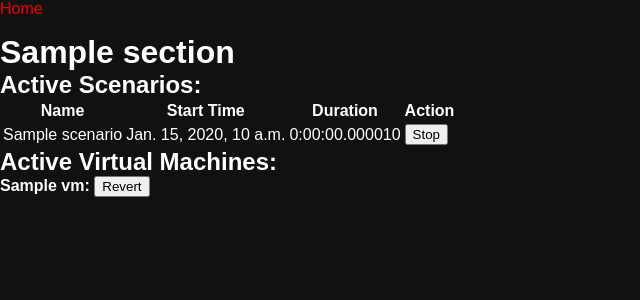
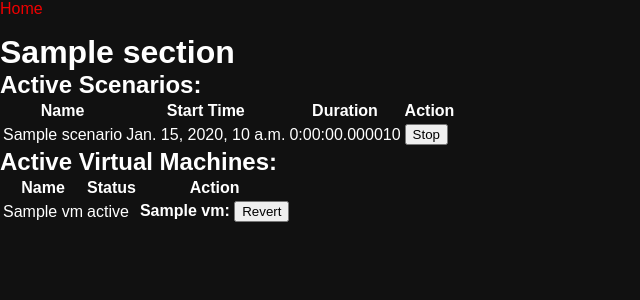
Before and after one commit to stars-n-stripes/battleSchoolSM, a Django app: template vctrl/templates/vctrl/index.html in a window 1280 px wide. Shown: the top 300 px of the page, without its empty margins (0-640 px from the left). Run offline with Django 3.2, Linux system fonts and the light colour scheme; tables that the repository leaves empty hold one stand-in row (values such as "Sample post"); the template is opened without the code that fills it: values that come from a table or form of the project are taken from there, most other values are stand-ins (such as "Sample title", 1, 10 or a date in 2020).

Commit message:
Added status update to index.html

```diff
--- a/vctrl/templates/vctrl/index.html
+++ b/vctrl/templates/vctrl/index.html
@@ -41,20 +41,30 @@ setTimeout(function(){
     {% endif %}
     {% if RevertibleVMs %}
         <h2>Active Virtual Machines:</h2>
-        <ul>
+        <table>
+            <tr>
+                <th>Name</th>
+                <th>Status</th>
+                <th>Action</th>
+            </tr>
             {% for VM in RevertibleVMs %}
-
-                <li>
+                <td>{{ VM.name }}</td>
+                <td>{{ VM.status }}</td>
+                <td>
                     <form action="{% url 'revertvm' %}" method="post">
                         {% csrf_token %}
                         <strong>{{ VM.name }}:
                         </strong>
-                    <button type="submit" name="vm_name" value="{{VM.name }}">Revert
-                    </button>
-            </form>
-        </li>
-    {% endfor %}
-    </ul>
+
+                        <button type="submit" name="vm_name" value="{{ VM.name }}">Revert
+                        </button>
+                    </form>
+                </td>
+
+
+
+            {% endfor %}
+        </table>
 {% else %}
     <p>Either the Scenario hasn't started yet, or VMs are still being brought up. Check back later!</p>
 {% endif %}
--- a/vctrl/vagrant.py
+++ b/vctrl/vagrant.py
@@ -175,6 +175,7 @@ def sync_vms():
             # Create a snapshot for us to interact with later
             # Testing out a non-blocking version of this
             # snapshot_vm(vm.name)
+            # TODO: Replace snapshot_vm with the following non-blocking code (or add a blocking bool arg to snapshot)
             trigger_cmd("vagrant snapshot save {} clean".format(vm.name))
 
 def revert_vm(name, snapshot_name="clean", output=True):
```
